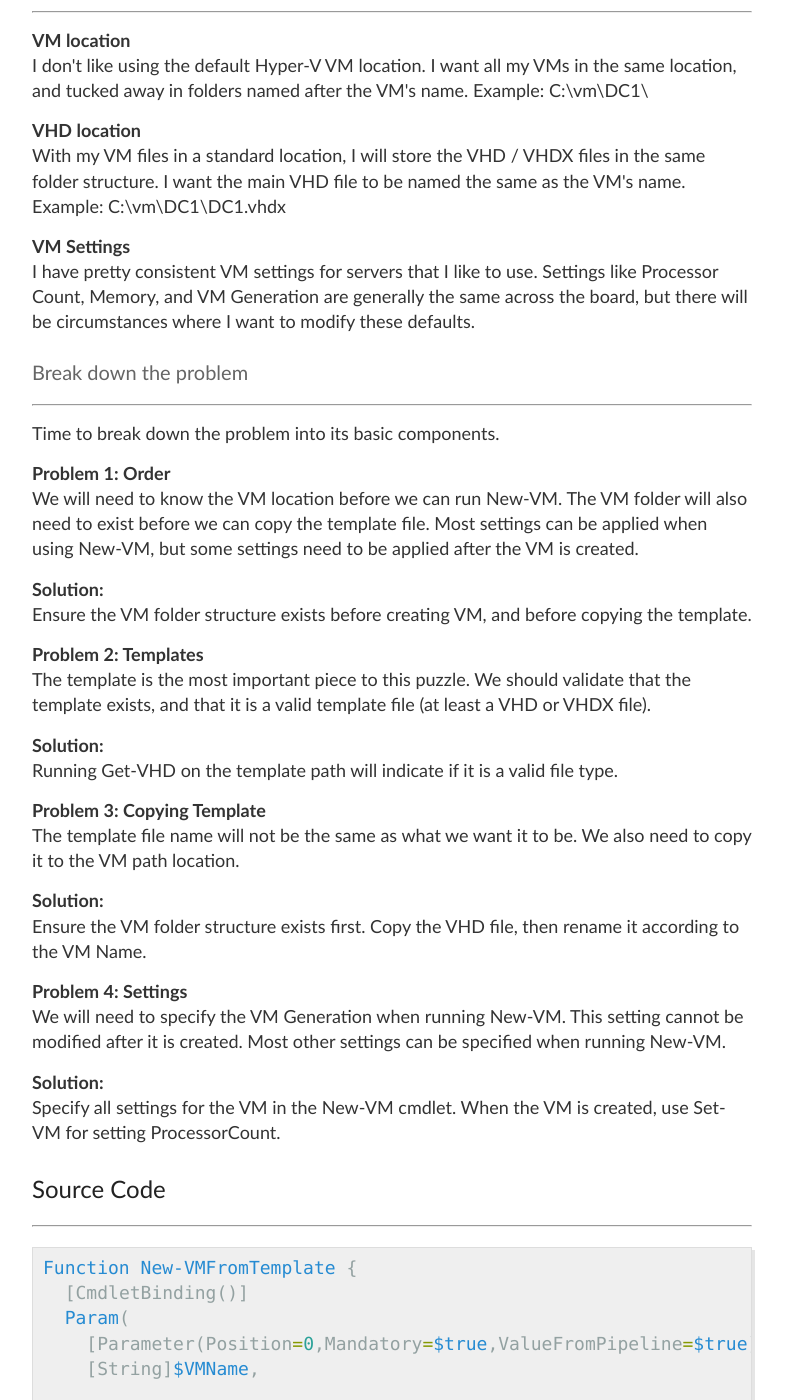
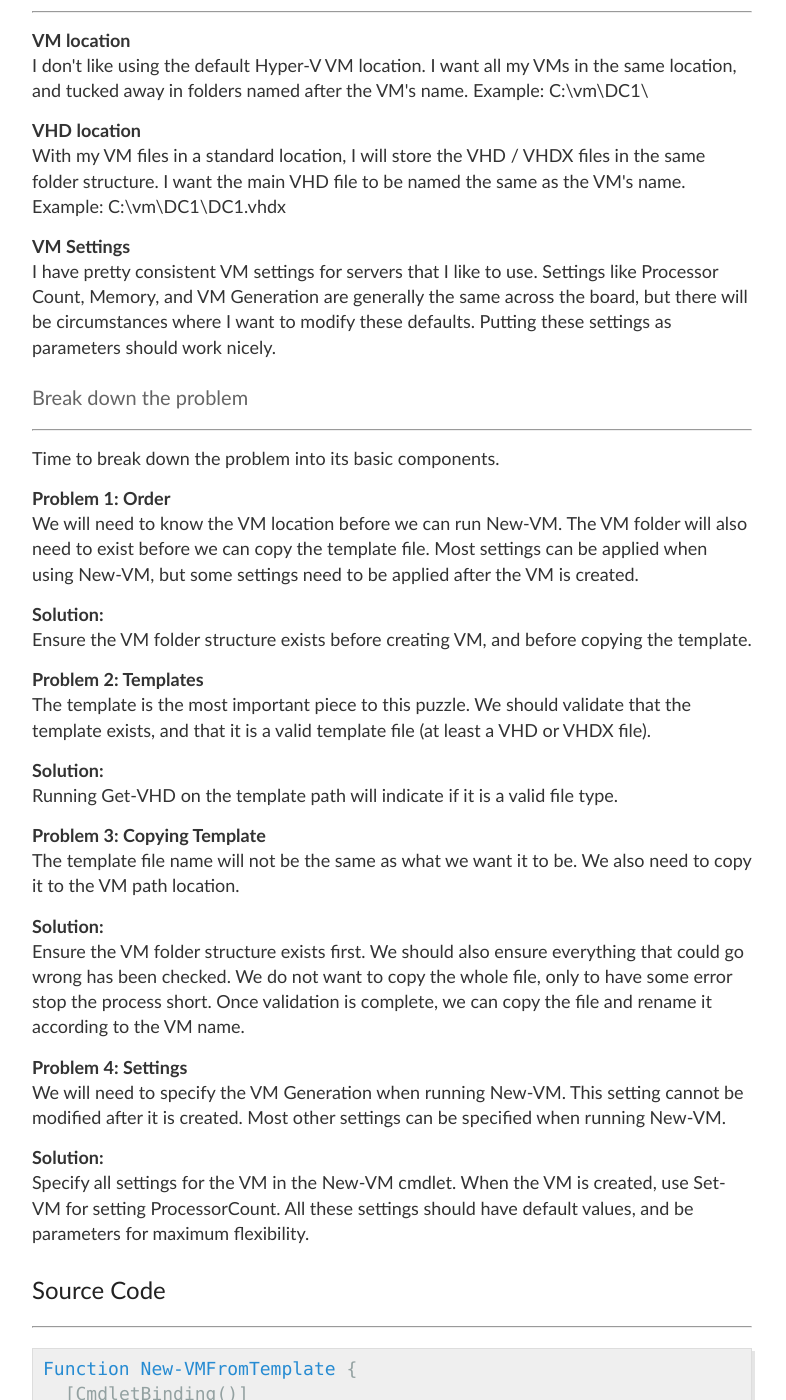
Before and after one commit to briansworth/dev, a Jekyll site: the page built from _posts/2019-4-28-PowerShell-New-VMFromTemplate.md, in a window 1280 px wide and 1400 px high, scrolled down 831 px. Shown: the whole window, without its empty margins (248-1034 px from the left). Built offline with Jekyll 4.4.1, drawn with Linux system fonts in a browser that asks for light colours; some of the changed text lies outside the part shown.

Commit message:
Code fixes and more in depth problem / solution details.

```diff
--- a/_posts/2019-4-27-PowerShell-New-VMFromTemplate.md
+++ b/_posts/2019-4-28-PowerShell-New-VMFromTemplate.md
@@ -60,6 +60,7 @@ but I didn't provide a function that could streamline the process.
   Settings like Processor Count, Memory, and VM Generation
   are generally the same across the board,
   but there will be circumstances where I want to modify these defaults.
+  Putting these settings as parameters should work nicely.
 </p>
 
 
@@ -105,7 +106,11 @@ but I didn't provide a function that could streamline the process.
 <p>
   <strong>Solution:</strong><br>
   Ensure the VM folder structure exists first.
-  Copy the VHD file, then rename it according to the VM Name.
+  We should also ensure everything that could go wrong has been checked.
+  We do not want to copy the whole file,
+  only to have some error stop the process short.
+  Once validation is complete,
+  we can copy the file and rename it according to the VM name.
 </p>
 
 <p>
@@ -118,6 +123,8 @@ but I didn't provide a function that could streamline the process.
   <strong>Solution:</strong><br>
   Specify all settings for the VM in the New-VM cmdlet.
   When the VM is created, use Set-VM for setting ProcessorCount.
+  All these settings should have default values,
+  and be parameters for maximum flexibility.
 </p>
 
 ### Source Code
@@ -153,7 +160,8 @@ Function New-VMFromTemplate {
       $templatePathExist=Test-Path -Path $TemplatePath
       if(!$templatePathExist){
         Write-Error -Message "Cannot find template path [$TemplatePath]" `
-          -Category ObjectNotFound
+          -Category ObjectNotFound `
+          -ErrorAction Stop
       }
 
       $templateVhd=Get-VHD -Path $TemplatePath -ErrorAction Stop
```
